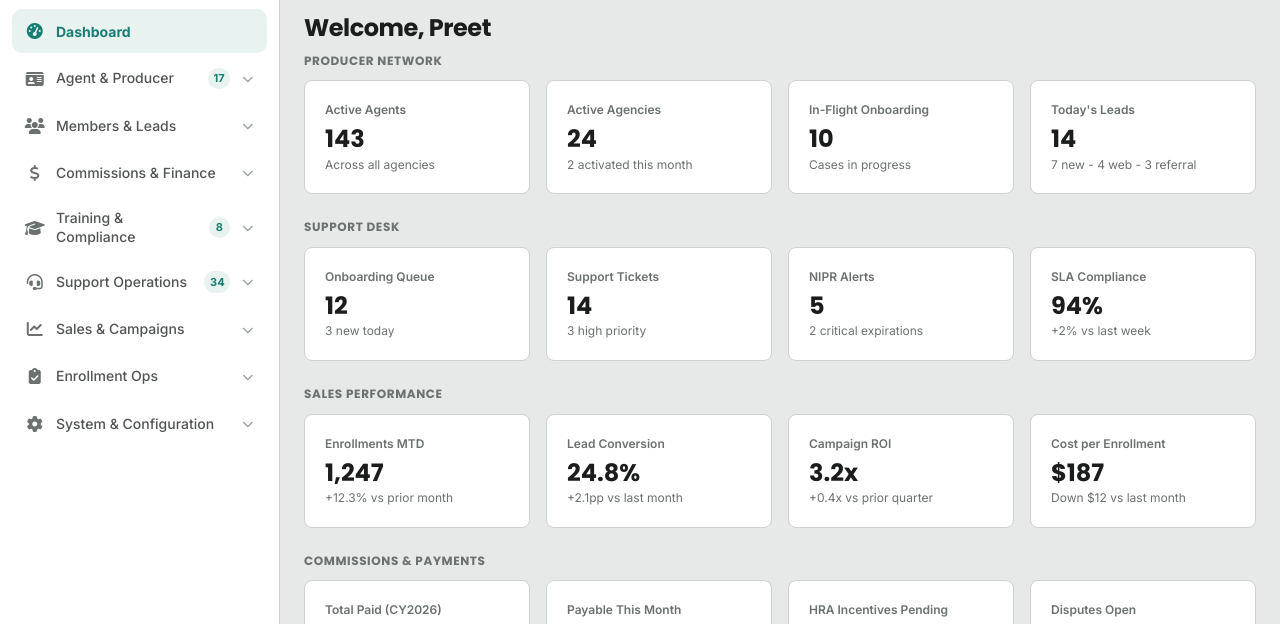
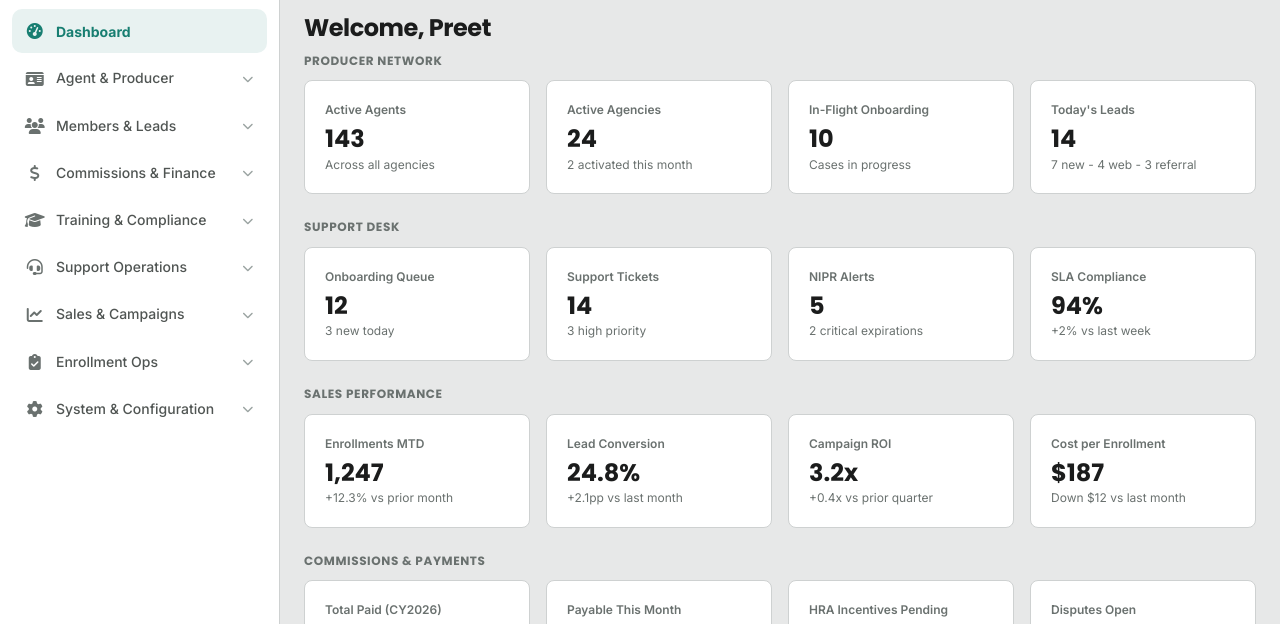
Before and after one commit to devmankadgit/Enroll-NFP, a plain HTML site: page portal/landing-carrier.html in a window 1280 px wide. Shown: the part 78-702 px from the top of the page. Drawn offline with Linux system fonts and the light colour scheme.

Commit message:
Remove aggregate badge counts from carrier top-level sidebar menus.
Co-authored-by: Cursor <cursoragent@cursor.com>

```diff
--- a/portal/landing-carrier.html
+++ b/portal/landing-carrier.html
@@ -269,7 +269,7 @@
 </div>
 <script src="portal-shell.js"></script>
 <!-- <script src="portal-role-switch.js"></script> -->
-<script src="portal-carrier-nav.js?v=20261116a"></script>
+<script src="portal-carrier-nav.js?v=20261116b"></script>
 <script>
   (function () {
     var params = new URLSearchParams(location.search);
--- a/portal/portal-carrier-nav.js
+++ b/portal/portal-carrier-nav.js
@@ -250,19 +250,6 @@
       .join("");
   }
 
-  function countBadges(items) {
-    var total = 0;
-    (items || []).forEach(function (entry) {
-      if (entry.type === "group") {
-        total += countBadges(entry.children);
-      } else if (entry.badge) {
-        var n = parseInt(entry.badge, 10);
-        if (!isNaN(n)) total += n;
-      }
-    });
-    return total;
-  }
-
   function renderAccordion() {
     var html =
       '<button type="button" class="p-nav-item is-active" data-group="dashboard" aria-current="page">' +
@@ -273,11 +260,6 @@
     GROUP_ORDER.forEach(function (key) {
       var menu = MENUS[key];
       if (!menu) return;
-      var badgeCount = countBadges(menu.items);
-      var badge =
-        badgeCount > 0
-          ? '<span class="p-nav-badge">' + badgeCount + "</span>"
-          : "";
       html +=
         '<div class="p-nav-accordion" data-accordion="' +
         escapeHtml(key) +
@@ -293,7 +275,6 @@
         '<span class="p-nav-label">' +
         escapeHtml(menu.title) +
         "</span>" +
-        badge +
         '<i class="fas fa-chevron-down p-nav-arrow" aria-hidden="true"></i>' +
         "</button>" +
         '<div class="p-nav-panel" id="nav-panel-' +
```
